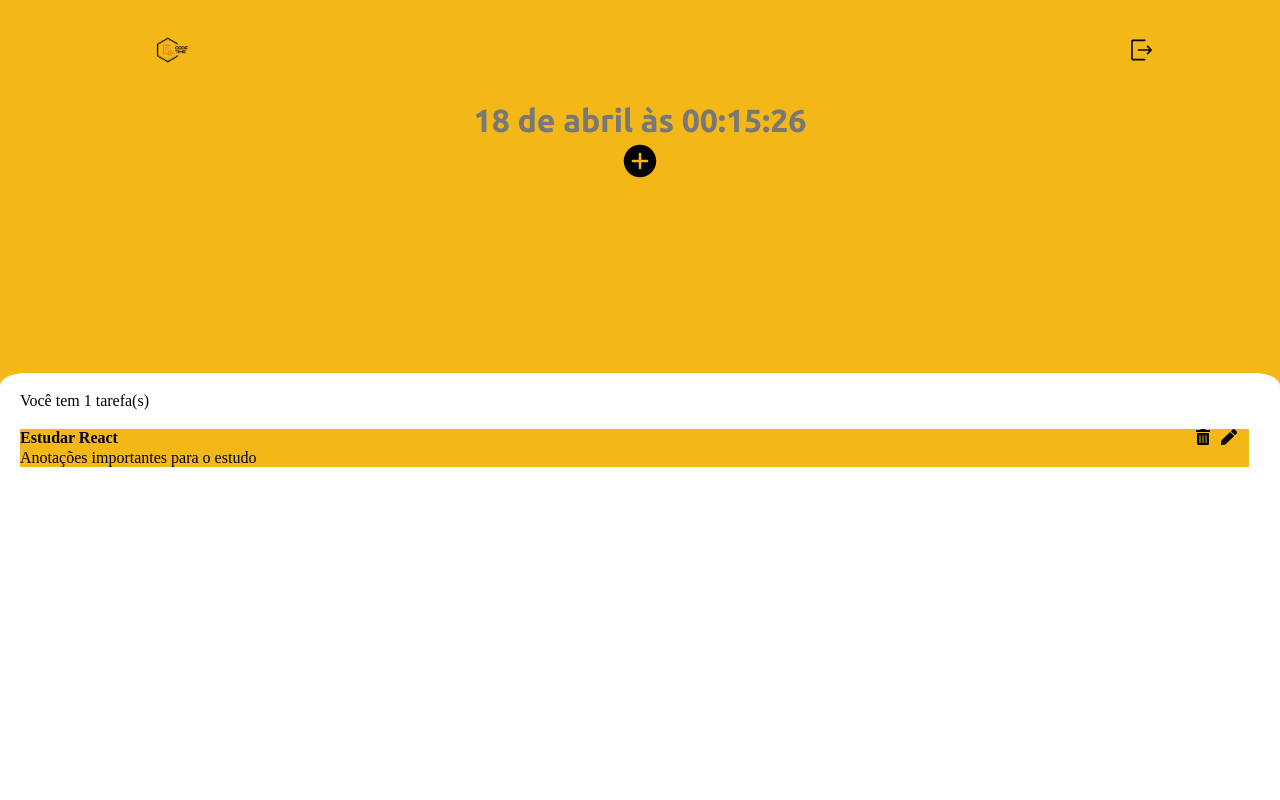
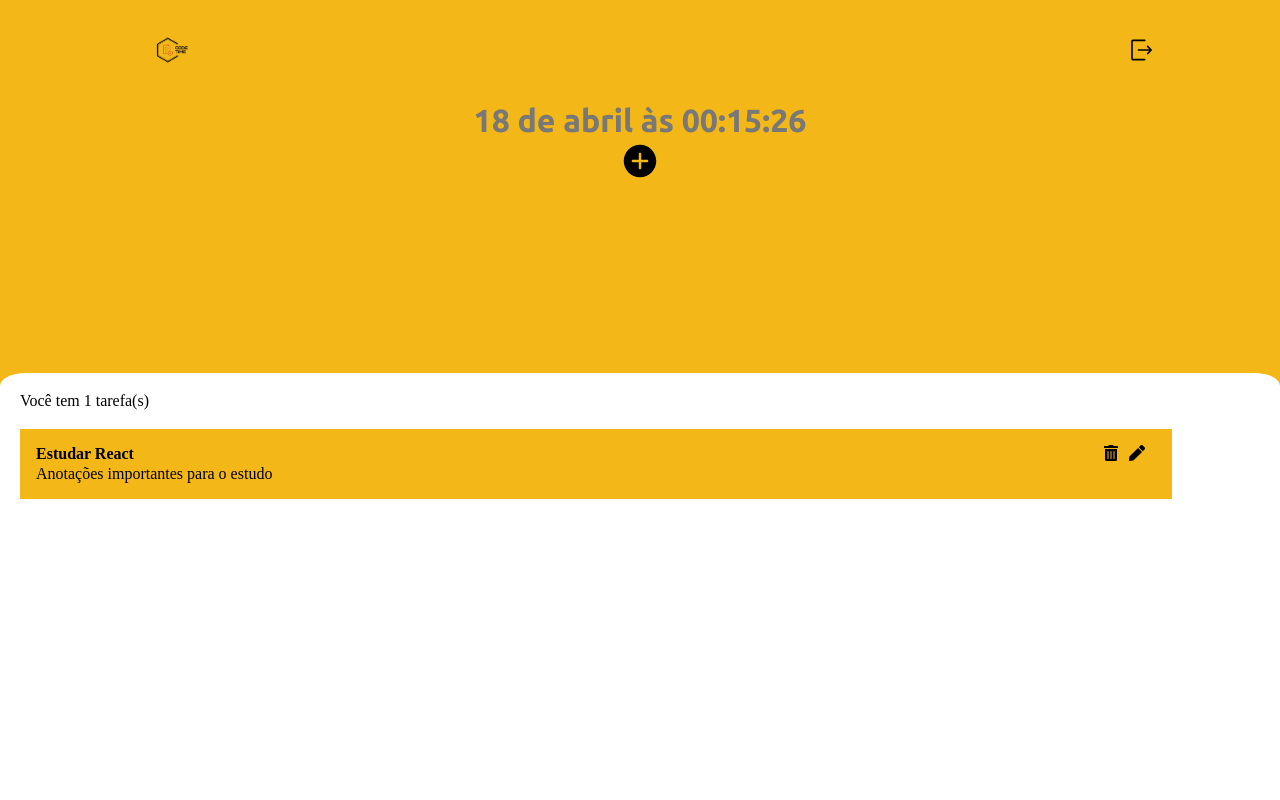
Before and after one commit to Rafaelsimas/listaDeTarefas, a React (Vite) app: page /aplicacao in a window 1280 px wide. Shown: the top 800 px of the page. Built offline with nearby package versions, Linux system fonts and the light colour scheme.

Commit message:
Ajuste na largura do cartão de tarefas

```diff
--- a/GlobalStyle/GlobalStyle.css
+++ b/GlobalStyle/GlobalStyle.css
@@ -144,8 +144,9 @@ header nav .exit {
 
 .task-card {
   background-color: rgba(243, 184, 23, 1);
-  width: 96%;
+  width: 90%;
   margin-left: 20px;
+  padding: 1rem;
 }
 
 .title {
```
